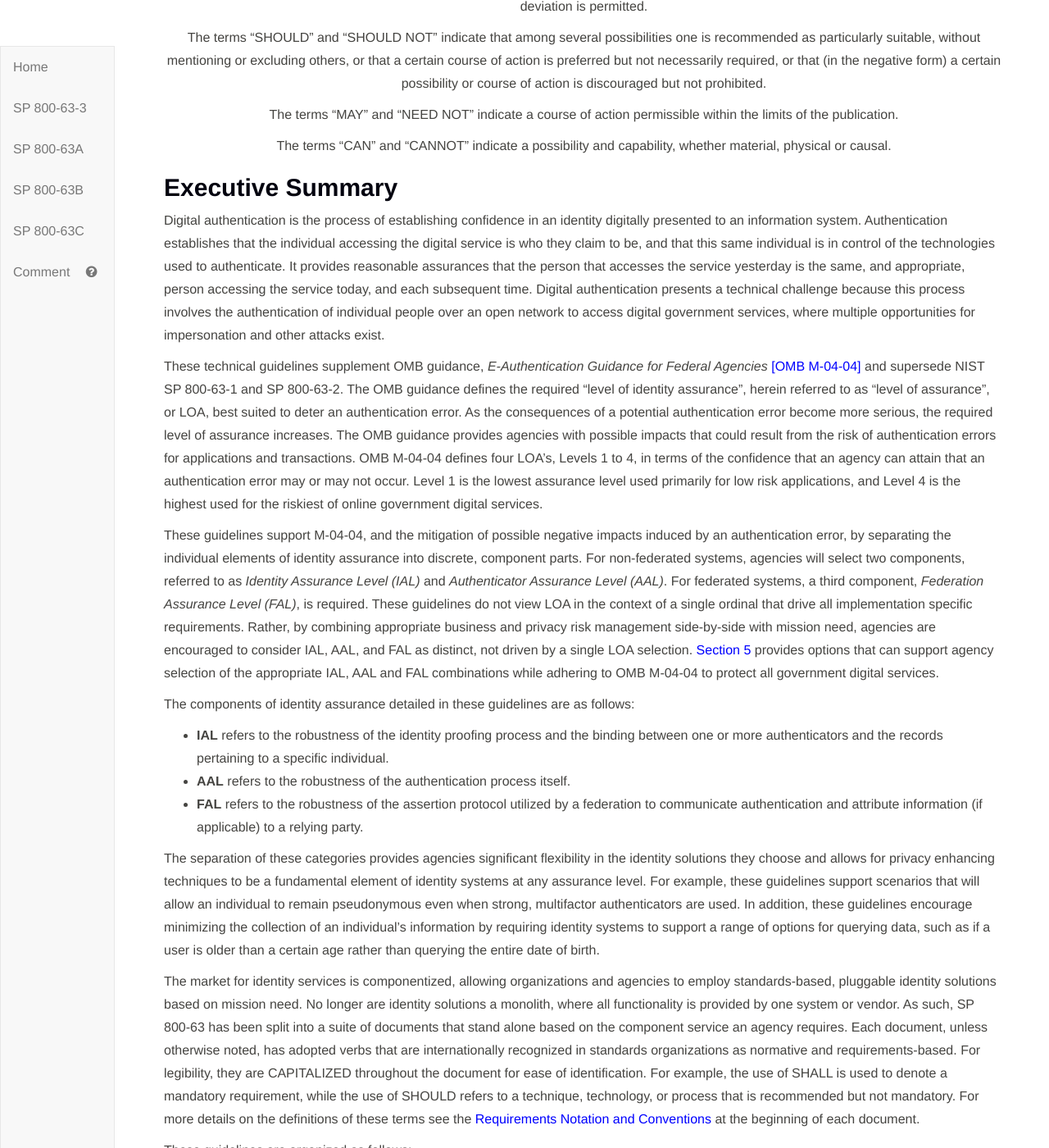
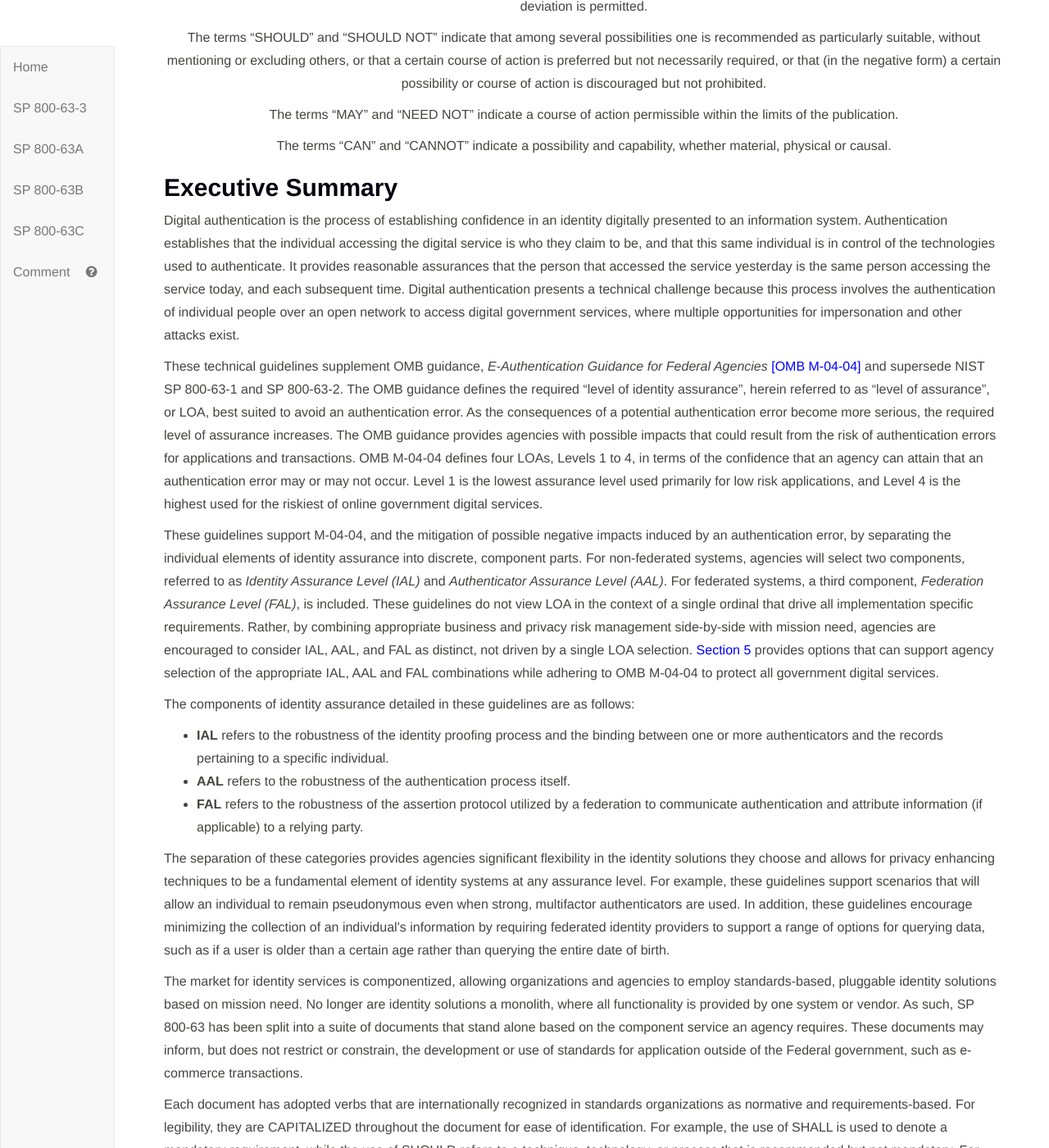
Before and after one commit to usnistgov/800-63-3, a Jekyll site: the page built from sp800-63-3.md, in a window 1280 px wide and 1400 px high, scrolled down 2855 px. Shown: the whole window at 82% size. Built offline with Jekyll 4.4.1, drawn with Linux system fonts in a browser that asks for light colours; some of the changed text lies outside the part shown.

Commit message:
Update cover.md

```diff
--- a/sp800-63-3/cover.md
+++ b/sp800-63-3/cover.md
@@ -166,11 +166,11 @@
 
 ## Executive Summary
 
-Digital authentication is the process of establishing confidence in an identity digitally presented to an information system. Authentication establishes that the individual accessing the digital service is who they claim to be, and that this same individual is in control of the technologies used to authenticate.  It provides reasonable assurances that the person that accesses the service yesterday is the same, and appropriate, person accessing the service today, and each subsequent time. Digital authentication presents a technical challenge because this process involves the authentication of individual people over an open network to access digital government services, where multiple opportunities for impersonation and other attacks exist.
+Digital authentication is the process of establishing confidence in an identity digitally presented to an information system. Authentication establishes that the individual accessing the digital service is who they claim to be, and that this same individual is in control of the technologies used to authenticate.  It provides reasonable assurances that the person that accessed the service yesterday is the same person accessing the service today, and each subsequent time. Digital authentication presents a technical challenge because this process involves the authentication of individual people over an open network to access digital government services, where multiple opportunities for impersonation and other attacks exist.
 
-These technical guidelines supplement OMB guidance, *E-Authentication Guidance for Federal Agencies* [[OMB M-04-04]](#M-04-04) and supersede NIST SP 800-63-1 and SP 800-63-2. The OMB guidance defines the required "level of identity assurance", herein referred to as "level of assurance", or LOA, best suited to deter an authentication error. As the consequences of a potential authentication error become more serious, the required level of assurance increases. The OMB guidance provides agencies with possible impacts that could result from the risk of authentication errors for applications and transactions. OMB M-04-04 defines four LOA's, Levels 1 to 4, in terms of the confidence that an agency can attain that an authentication error may or may not occur. Level 1 is the lowest assurance level used primarily for low risk applications, and Level 4 is the highest used for the riskiest of online government digital services.
+These technical guidelines supplement OMB guidance, *E-Authentication Guidance for Federal Agencies* [[OMB M-04-04]](#M-04-04) and supersede NIST SP 800-63-1 and SP 800-63-2. The OMB guidance defines the required "level of identity assurance", herein referred to as "level of assurance", or LOA, best suited to avoid an authentication error. As the consequences of a potential authentication error become more serious, the required level of assurance increases. The OMB guidance provides agencies with possible impacts that could result from the risk of authentication errors for applications and transactions. OMB M-04-04 defines four LOAs, Levels 1 to 4, in terms of the confidence that an agency can attain that an authentication error may or may not occur. Level 1 is the lowest assurance level used primarily for low risk applications, and Level 4 is the highest used for the riskiest of online government digital services.
 
-These guidelines support M-04-04, and the mitigation of possible negative impacts induced by an authentication error, by separating the individual elements of identity assurance into discrete, component parts. For non-federated systems, agencies will select two components, referred to as *Identity Assurance Level (IAL)* and *Authenticator Assurance Level (AAL)*. For federated systems, a third component, *Federation Assurance Level (FAL)*, is required. These guidelines do not view LOA in the context of a single ordinal that drive all implementation specific requirements.  Rather, by combining appropriate business and privacy risk management side-by-side with mission need, agencies are encouraged to consider IAL, AAL, and FAL as distinct, not driven by a single LOA selection. [Section 5](#sec5) provides options that can support agency selection of the appropriate IAL, AAL and FAL combinations while adhering to OMB M-04-04 to protect all government digital services.
+These guidelines support M-04-04, and the mitigation of possible negative impacts induced by an authentication error, by separating the individual elements of identity assurance into discrete, component parts. For non-federated systems, agencies will select two components, referred to as *Identity Assurance Level (IAL)* and *Authenticator Assurance Level (AAL)*. For federated systems, a third component, *Federation Assurance Level (FAL)*, is included. These guidelines do not view LOA in the context of a single ordinal that drive all implementation specific requirements.  Rather, by combining appropriate business and privacy risk management side-by-side with mission need, agencies are encouraged to consider IAL, AAL, and FAL as distinct, not driven by a single LOA selection. [Section 5](#sec5) provides options that can support agency selection of the appropriate IAL, AAL and FAL combinations while adhering to OMB M-04-04 to protect all government digital services.
 
 The components of identity assurance detailed in these guidelines are as follows:
 
@@ -178,9 +178,11 @@
 * **AAL** refers to the robustness of the authentication process itself.
 * **FAL** refers to the robustness of the assertion protocol utilized by a federation to communicate authentication and attribute information (if applicable) to a relying party.
 
-The separation of these categories provides agencies significant flexibility in the identity solutions they choose and allows for privacy enhancing techniques to be a fundamental element of identity systems at any assurance level.  For example, these guidelines support scenarios that will allow an individual to remain pseudonymous even when strong, multifactor authenticators are used.  In addition, these guidelines encourage minimizing the collection of an individual's information by requiring identity systems to support a range of options for querying data, such as if a user is older than a certain age rather than querying the entire date of birth.
+The separation of these categories provides agencies significant flexibility in the identity solutions they choose and allows for privacy enhancing techniques to be a fundamental element of identity systems at any assurance level.  For example, these guidelines support scenarios that will allow an individual to remain pseudonymous even when strong, multifactor authenticators are used.  In addition, these guidelines encourage minimizing the collection of an individual's information by requiring federated identity providers to support a range of options for querying data, such as if a user is older than a certain age rather than querying the entire date of birth.
 
-The market for identity services is componentized, allowing organizations and agencies to employ standards-based, pluggable identity solutions based on mission need.  No longer are identity solutions a monolith, where all functionality is provided by one system or vendor.  As such, SP 800-63 has been split into a suite of documents that stand alone based on the component service an agency requires. Each document, unless otherwise noted, has adopted verbs that are internationally recognized in standards organizations as normative and requirements-based. For legibility, they are CAPITALIZED throughout the document for ease of identification.  For example, the use of SHALL is used to denote a mandatory requirement, while the use of SHOULD refers to a technique, technology, or process that is recommended but not mandatory.  For more details on the definitions of these terms see the [Requirements Notation and Conventions](#notation) at the beginning of each document.
+The market for identity services is componentized, allowing organizations and agencies to employ standards-based, pluggable identity solutions based on mission need.  No longer are identity solutions a monolith, where all functionality is provided by one system or vendor.  As such, SP 800-63 has been split into a suite of documents that stand alone based on the component service an agency requires. These documents may inform, but does not restrict or constrain, the development or use of standards for application outside of the Federal government, such as e-commerce transactions.
+
+Each document has adopted verbs that are internationally recognized in standards organizations as normative and requirements-based. For legibility, they are CAPITALIZED throughout the document for ease of identification.  For example, the use of SHALL is used to denote a mandatory requirement, while the use of SHOULD refers to a technique, technology, or process that is recommended but not mandatory.  For more details on the definitions of these terms see the [Requirements Notation and Conventions](#notation) at the beginning of each document.
 
 These guidelines are organized as follows:
 
```
